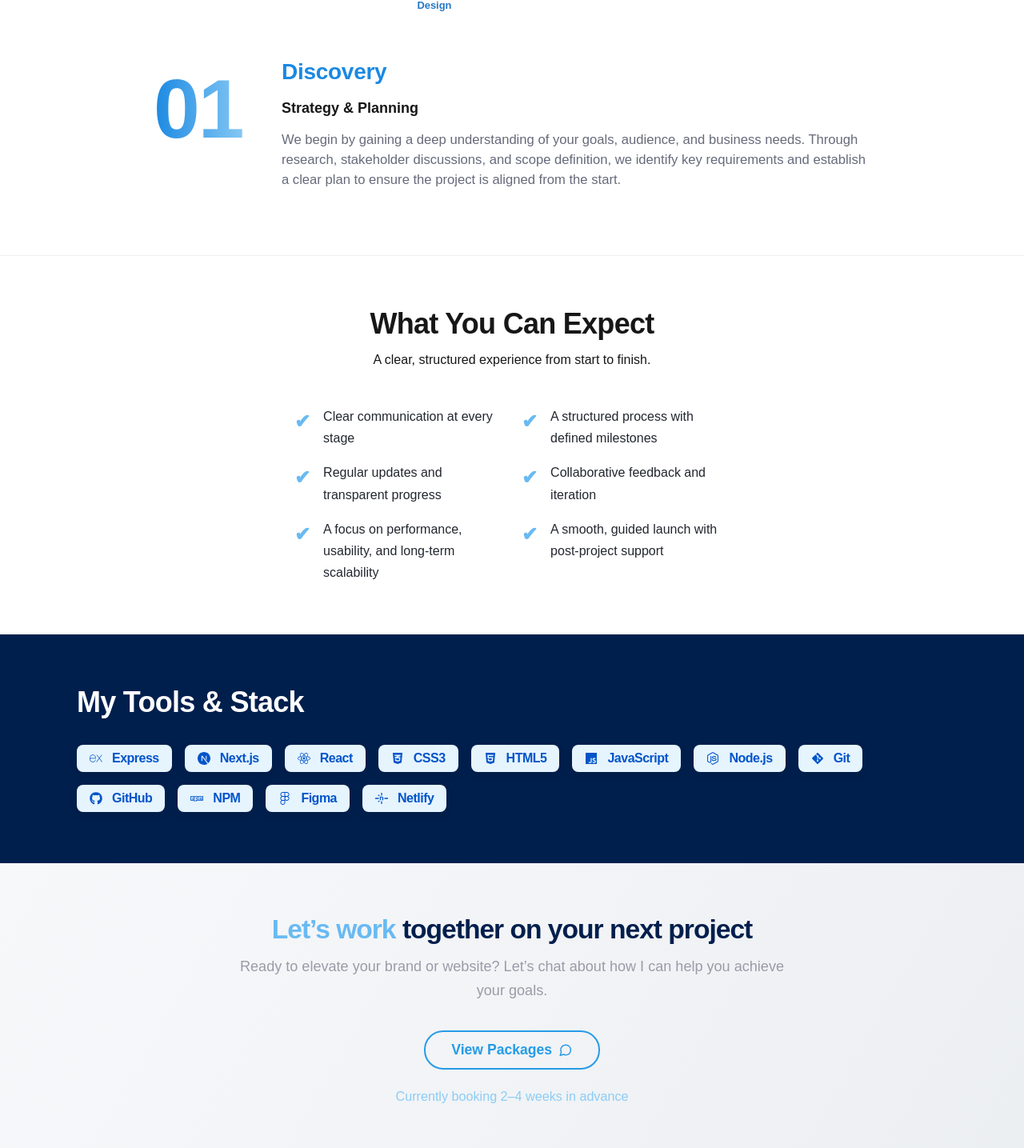
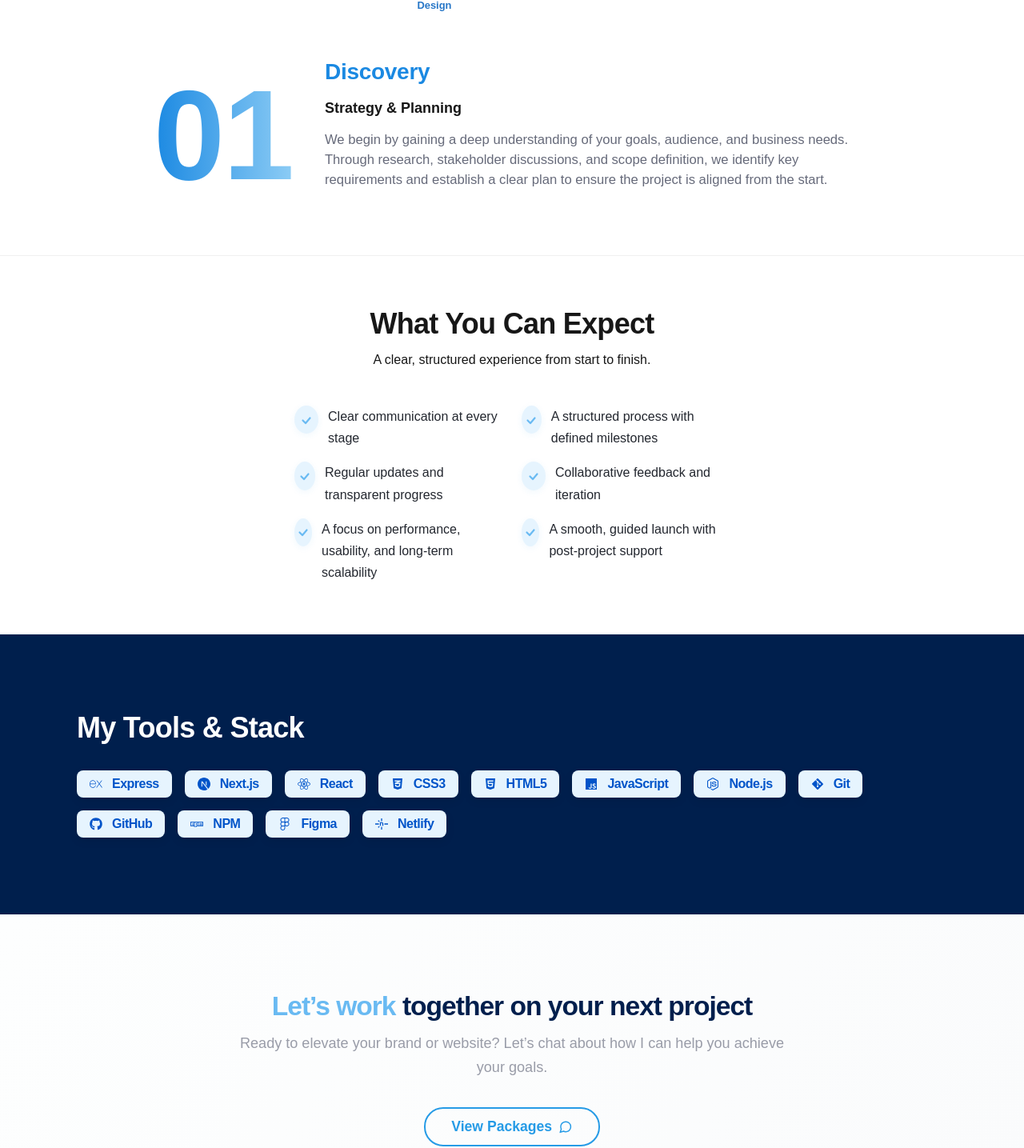
Before and after one commit to roseandlily33/vrb, a Next.js app in the folder client/: page /process in a window 1280 px wide. Shown: the part 915-2350 px from the top of the page at 80% size. Built offline with nearby package versions, Linux system fonts and the light colour scheme.

Commit message:
More touch ups

```diff
--- a/client/src/app/Components/CTA/CTA3/CTA3.module.css
+++ b/client/src/app/Components/CTA/CTA3/CTA3.module.css
@@ -1,7 +1,7 @@
 .cta3Section {
   width: 100%;
-  background: linear-gradient(120deg, #f7f8fa 0%, #eceff2 100%);
-  padding: var(--section-md);
+  background: linear-gradient(120deg, var(--grey-25) 0%, var(--grey-50) 100%);
+  padding: var(--section-lg);
   position: relative;
   overflow: hidden;
   display: flex;
--- a/client/src/app/process/Expect/Expect.component.jsx
+++ b/client/src/app/process/Expect/Expect.component.jsx
@@ -1,4 +1,4 @@
-
+import CheckmarkCircle from '../../Components/CheckmarkCircle/CheckmarkCircle.component';
 import styles from "./Expect.module.css";
 
 const EXPECT_LIST = [
@@ -18,7 +18,7 @@ export default function Expect() {
             <ul className={styles.expectList}>
                 {EXPECT_LIST.map((item) => (
                     <li className={styles.expectItem} key={item}>
-                        <span className={styles.check}>✔</span> {item}
+                        <CheckmarkCircle />{item}
                     </li>
                 ))}
             </ul>
--- a/client/src/app/process/Tools/Tools.module.css
+++ b/client/src/app/process/Tools/Tools.module.css
@@ -2,7 +2,7 @@
   width: 100%;
   background: var(--blue-900);
   color: var(--white);
-  padding: var(--section-md);
+  padding: var(--section-lg);
   display: flex;
   flex-direction: column;
   align-items: start;
--- a/client/src/app/process/page.jsx
+++ b/client/src/app/process/page.jsx
@@ -36,27 +36,26 @@ export default function Process() {
             display: "flex",
             flexDirection: 'row',
             gap: "2.5rem",
-            alignItems: 'flex-start',
           }}
         >
           <span
             style={{
-              fontSize: '6.5rem',
+              fontSize: '10rem',
               fontWeight: 800,
+              minHeight: '100%',
               background: 'linear-gradient(90deg, var(--blue-700), var(--blue-400))',
               WebkitBackgroundClip: 'text',
               WebkitTextFillColor: 'transparent',
-              backgroundClip: 'text',
               letterSpacing: '-2px',
               lineHeight: 1,
-              minWidth: '7.5rem',
               display: 'block',
               marginTop: '0.1em',
+              // border: '2px solid blue',
             }}
           >
             {String(activeStep + 1).padStart(2, '0')}
           </span>
-          <div style={{ display: 'flex', flexDirection: 'column', gap: '1rem' }}>
+          <div style={{ display: 'flex', flexDirection: 'column', gap: '1rem', justifyContent: 'center' }}>
             <h3
               style={{
                 color: "var(--blue-700)",
--- a/client/src/app/services/page.jsx
+++ b/client/src/app/services/page.jsx
@@ -23,8 +23,9 @@ export default function Services() {
       <Packages />
       <TrustedBy />
       {/* <DesignPackage /> */}
+      <Retainers />
       <Process />
-      <Retainers />
+
       <Extras />
       <MiniFaq />
       <CTA2 />
```
